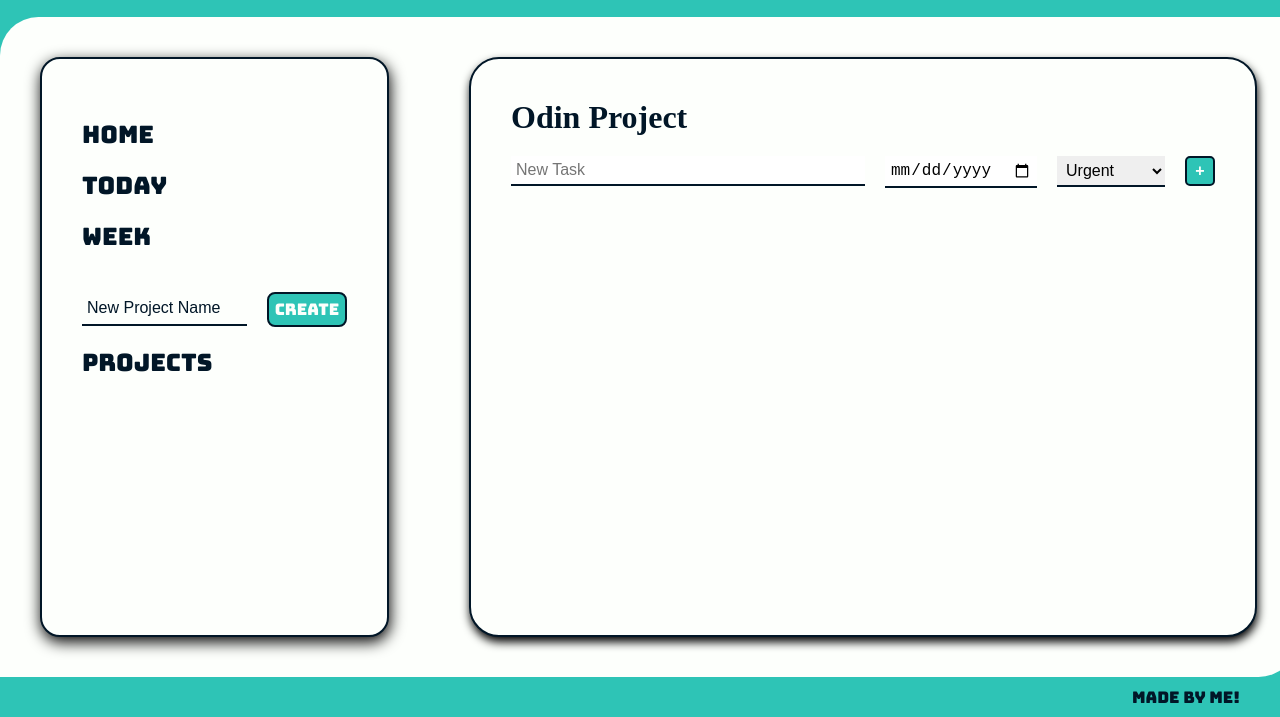
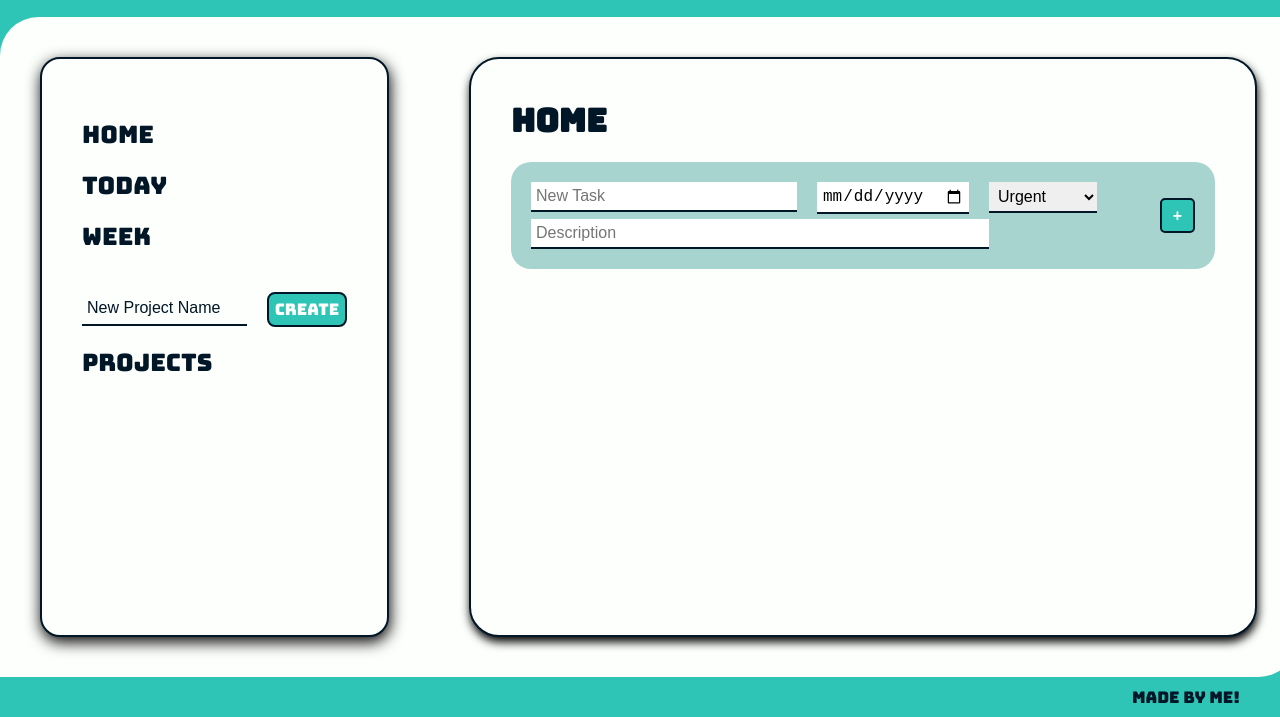
Before and after one commit to just-zack/odin_todo, a plain HTML site: page index.html in a window 1280 px wide. Shown: the part 83-800 px from the top of the page. Drawn offline with Linux system fonts and the light colour scheme.

Commit message:
Add new task card structure and adjust styles

```diff
--- a/index.html
+++ b/index.html
@@ -40,9 +40,11 @@
         </div>
       </div>
       <div id="main_display">
-        <div id="task_container">
-          <h2 id="current_display">Odin Project</h2>
-          <div id="new_task_input">
+        <div id="task_content">
+          <h2 id="current_project">Home</h2>
+          <div id="create_new_task">
+            <div id="new_task_content">
+              <div id="new_task_row1">
                 <input
                   type="text"
                   name="new_task"
@@ -55,6 +57,16 @@
                   <option value="moderate">Moderate</option>
                   <option value="not_urgent">Not Urgent</option>
                 </select>
+              </div>
+              <div id="new_task_row2">
+                <input
+                  type="text"
+                  name="description"
+                  id="description"
+                  placeholder="Description"
+                />
+              </div>
+            </div>
             <button id="submit_task">+</button>
           </div>
         </div>
```
Also changed, not shown: index.bundle.js (+2 -2 lines). Lines whose indentation alone changed are shown as unchanged.
